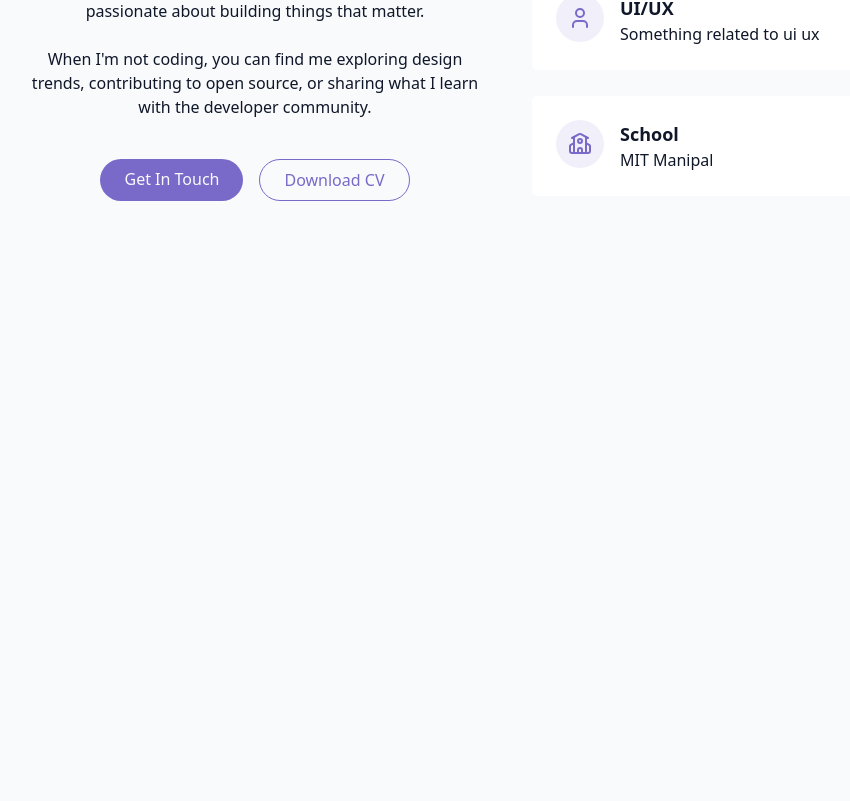
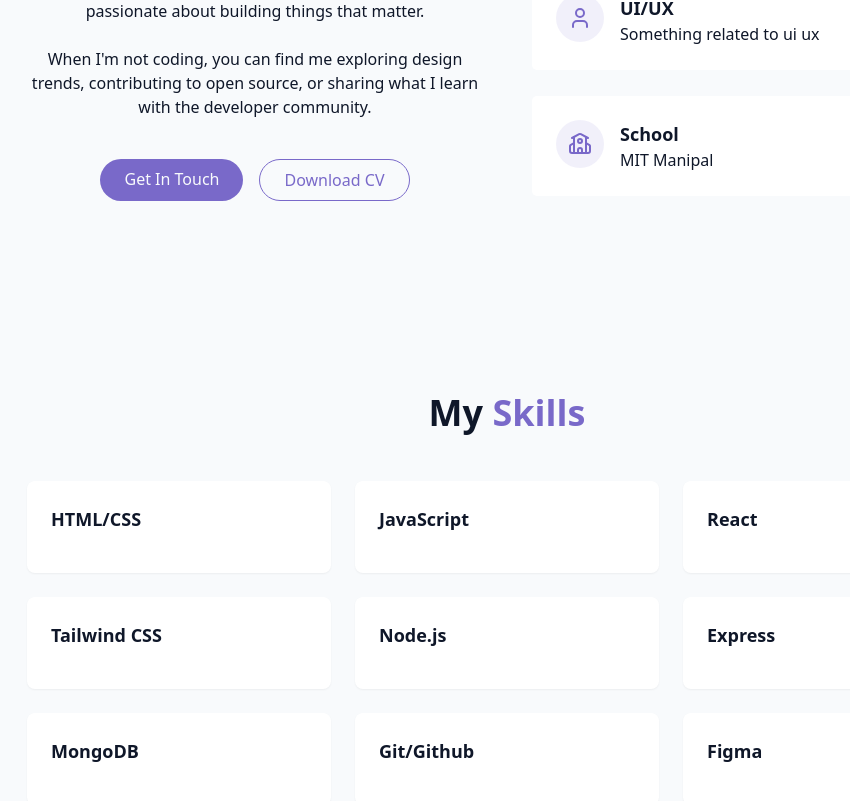
Before and after one commit to sparrow7559/Personal-PortFolio, a React (Vite) app: page / in a window 1280 px wide. Shown: the part 1145-1946 px from the top of the page, without its empty margins (133-983 px from the left). Before the commit the page ends 1442 px from the top, so only its background shows below. Built offline with nearby package versions, Linux system fonts and the light colour scheme.

Commit message:
skills section

```diff
--- /dev/null
+++ b/src/components/SkillsSection.jsx
@@ -0,0 +1,76 @@
+import React from "react";
+
+const skills = [
+  {
+    name: "HTML/CSS",
+    level: 90,
+    category: "frontend",
+  },
+  {
+    name: "JavaScript",
+    level: 85,
+    category: "frontend",
+  },
+  {
+    name: "React",
+    level: 80,
+    category: "frontend",
+  },
+  {
+    name: "Tailwind CSS",
+    level: 70,
+    category: "frontend",
+  },
+  {
+    name: "Node.js",
+    level: 70,
+    category: "backend",
+  },
+  {
+    name: "Express",
+    level: 70,
+    category: "backend",
+  },
+  {
+    name: "MongoDB",
+    level: 65,
+    category: "backend",
+  },
+  {
+    name: "Git/Github",
+    level: 80,
+    category: "Tool",
+  },
+  {
+    name: "Figma",
+    level: 80,
+    category: "Tool",
+  },
+];
+
+const SkillsSection = () => {
+  return (
+    <section id="skills" className="py-24 px-4 relative bg-secondary/30">
+      <div className="container mx-auto max-w-5xl">
+        <h2 className="text-3xl md:text-4xl font-bold mb-12 text-center">
+          My <span className="text-primary">Skills</span>
+        </h2>
+
+        <div className="grid grid-cols-1 sm:grid-cols-2 lg:grid-cols-3 gap-6">
+          {skills.map((skills, key) => (
+            <div
+              className="bg-card p-6 rounded-lg shadow-xs card-hover"
+              key={key}
+            >
+              <div className="text-left mb-4">
+                <h3 className="font-semibold text-lg">{skills.name}</h3>
+              </div>
+            </div>
+          ))}
+        </div>
+      </div>
+    </section>
+  );
+};
+
+export default SkillsSection;
--- a/src/pages/Home.jsx
+++ b/src/pages/Home.jsx
@@ -4,6 +4,7 @@ import StarBackground from "../components/StarBackground";
 import { Navbar } from "../components/Navbar";
 import HeroSection from "../components/HeroSection";
 import AboutSection from "../components/AboutSection";
+import SkillsSection from "../components/SkillsSection";
 
 const Home = () => {
   return (
@@ -14,6 +15,7 @@ const Home = () => {
       <main>
         <HeroSection />
         <AboutSection />
+        <SkillsSection />
       </main>
     </div>
   );
```
